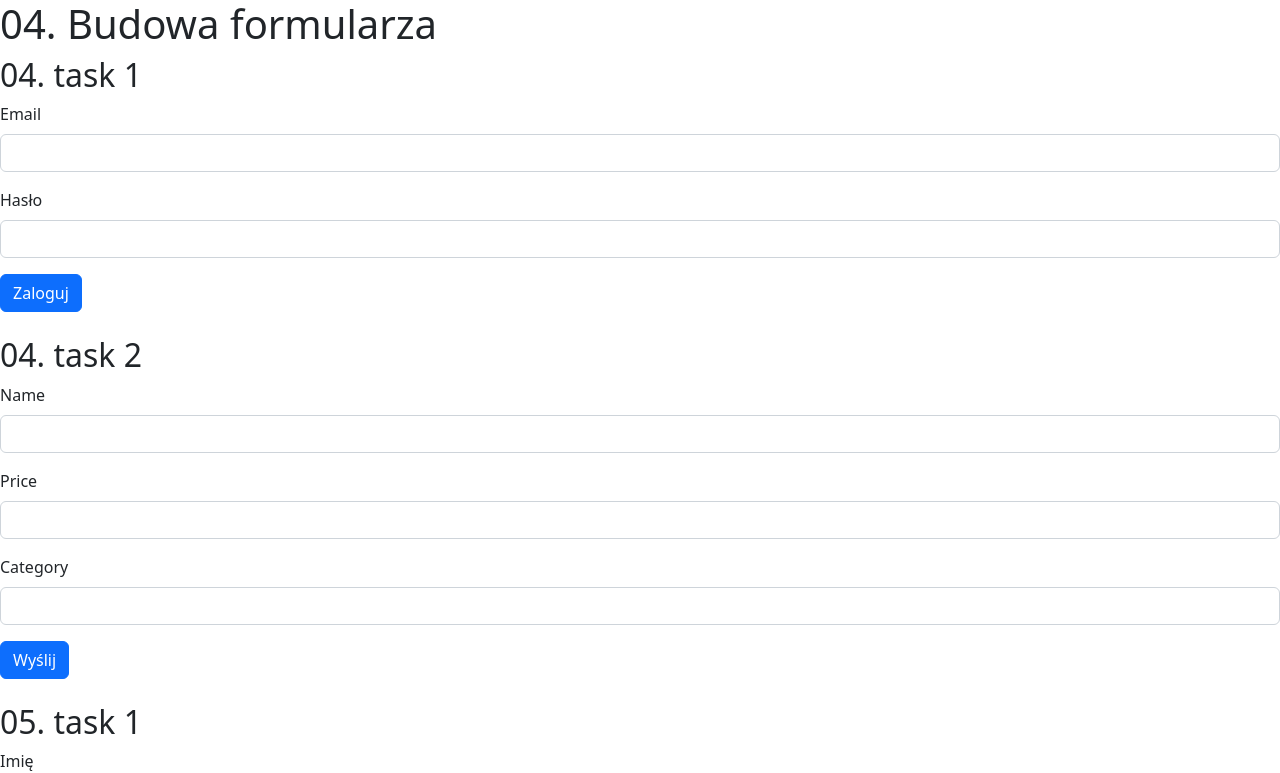
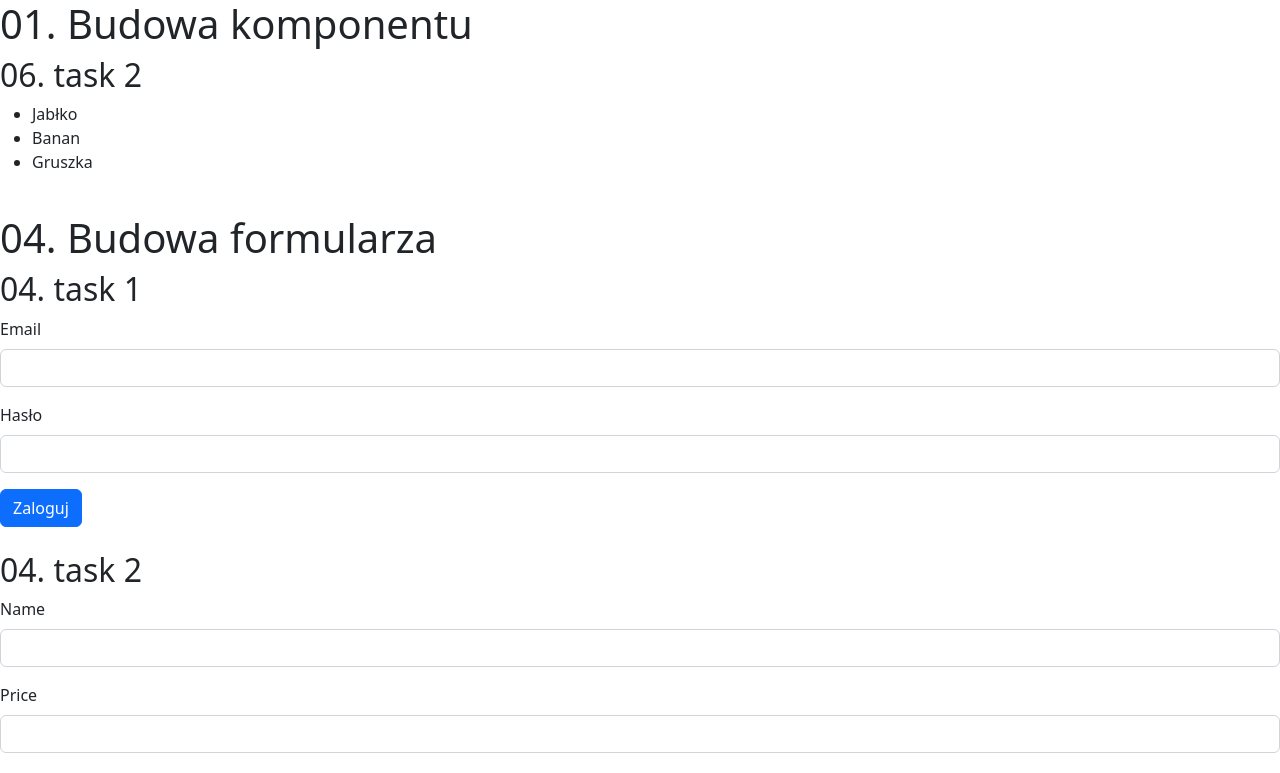
Before and after one commit to epkisiel/zadania_react, a React (Create React App) app: page / in a window 1280 px wide. Shown: the top 773 px of the page. Built offline with nearby package versions, Linux system fonts and the light colour scheme.

Commit message:
PodswietlanieWieluElementow

```diff
--- a/src/App.jsx
+++ b/src/App.jsx
@@ -8,10 +8,17 @@ import FeedbackForm from "./components/FeedbackForm"
 import EventRegistrationForm from "./components/EventRegistrationForm"
 import LoginForm08 from  "./components/LoginForm08"
 import OrderForm from  "./components/OrderForm"
+import Timer from  "./components/Timer"
+import PodswietlanieWieluElementow from "./components/PodswietlanieWieluElementow"
 
 function App() {
   return (
     <>
+    <h1>01. Budowa komponentu</h1>
+      <h2>06. task 2</h2>
+      <PodswietlanieWieluElementow/>
+      <br/>
+
     <h1>04. Budowa formularza</h1>
       <h2>04. task 1</h2>
       <LoginForm/>
@@ -42,6 +49,11 @@ function App() {
       <br/>
       <h2>08. task 2</h2>
       <OrderForm/>
+      <br/>
+
+    <h1>05. Backend</h1>
+      <h2>01. task 1</h2>
+      {/*<Timer/>*/}
     </>
   );
 }
--- /dev/null
+++ b/src/components/PodswietlanieWieluElementow.jsx
@@ -0,0 +1,26 @@
+import { useState } from "react";
+import "./style.css";
+
+function PodswietlanieWieluElementow(){
+    const [selected,setSelected]=useState([0,0,0]);
+    let items=["Jabłko","Banan","Gruszka"];
+
+    return(
+        <ul>
+            {items.map((item,index)=>
+                <li key={index} className={selected[index]==1?"active":""}
+                onClick={()=>{
+                    if(index==0){
+                        setSelected([1,selected[1],selected[2]])
+                    }
+                    else if(index==1){
+                        setSelected([selected[0],1,selected[2]])
+                    }
+                    else if(index==2){
+                        setSelected([selected[0],selected[1],1])
+                    }
+                }}>{item}</li>)}
+        </ul>
+    )
+}
+export default PodswietlanieWieluElementow;
--- /dev/null
+++ b/src/components/Timer.jsx
@@ -0,0 +1,28 @@
+import {useState, useEffect} from "react";
+
+function Timer(){
+    const [przycisk,setPrzycisk]=useState(false);
+    const [licznik, setLicznik]=useState(0)
+
+    useEffect(()=>{
+        if(przycisk==true){
+            const interval=setInterval(()=>{
+                setLicznik(licznik+1);
+            },1000)}
+
+        else
+        return ()=>{
+            clearInterval(interval);
+            setLicznik(0)
+        }
+
+    },[przycisk]);
+
+    return(
+        <div>
+            <p>{licznik}</p>
+            <button onClick={()=>setPrzycisk(!przycisk)}>Włącz/wyłącz licznik</button>
+        </div>
+    )
+}
+export default Timer;
--- /dev/null
+++ b/src/components/style.css
@@ -0,0 +1,3 @@
+.active{
+    background-color: rgb(169, 191, 212);
+}
```
